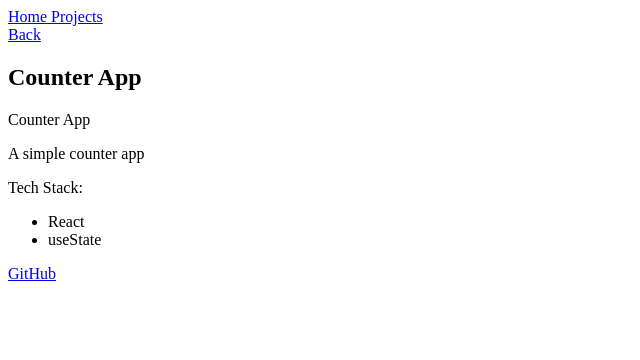
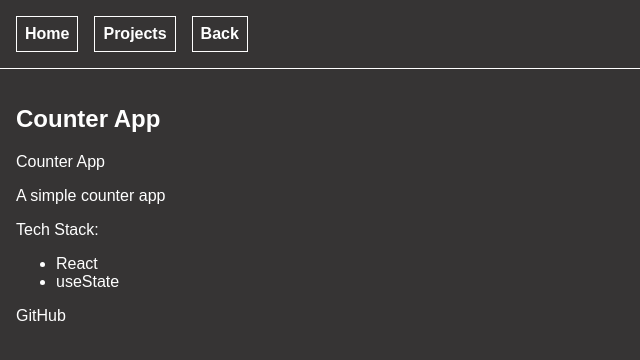
Before and after one commit to abdulsami-94/Portfolio-React, a React (Vite) app: page /projects/1 in a window 1280 px wide. Shown: the top 360 px of the page, without its empty margins (0-640 px from the left). Built offline with nearby package versions, Linux system fonts and the light colour scheme.

Commit message:
Added a minimal css and fixed the back nacigation issue

```diff
--- a/src/Navbar.jsx
+++ b/src/Navbar.jsx
@@ -1,10 +1,17 @@
-import { Link } from "react-router-dom";
+import { Link, useLocation } from "react-router-dom";
 
 function Navbar(){
+    const location = useLocation();
+    console.log("Current Location:",location);
+
+    const showBack = location.pathname.startsWith("/projects/");
+    console.log("Show Back?", showBack);
+
     return(
-        <nav>
+        <nav className="NavBar">
             <Link to="/"> Home </Link>
             <Link to="/projects"> Projects </Link>
+            {showBack && <Link to="./projects"> Back </Link>}
         </nav>
     );
 }
--- a/src/ProjectDetails.jsx
+++ b/src/ProjectDetails.jsx
@@ -1,4 +1,4 @@
-import { Link, useParams } from "react-router-dom";
+import { useParams } from "react-router-dom";
 import { projects } from "./data/ProjectsData.jsx";
 
 function ProjectDetails() {
@@ -16,10 +16,6 @@ function ProjectDetails() {
     return (
 
         <div className="projectDetails">
-            <nav>
-                <Link to="/projects">Back</Link>
-            </nav>
-
             <h2>{project.title}</h2>
             <p>{project.title}</p>
             <p>{project.description}</p>
--- a/src/index.css
+++ b/src/index.css
@@ -0,0 +1,54 @@
+body {
+    margin: 0;
+    padding: 0;
+    box-sizing: border-box;
+    font-family: 'Poppins', sans-serif;
+    background-color: #363434;
+}
+
+.NavBar {
+    display: flex;
+    gap: 1rem;
+    border-bottom: 1px solid white;
+    padding: 1rem;
+}
+
+.NavBar a {
+    border: 1px solid white;
+    padding: 0.5rem;
+    text-decoration: none;
+    color: white;
+    font-weight: bold;
+}
+
+h1 {
+    color: white;
+}
+
+h2 {
+    color: white;
+}
+
+.projects {
+    padding: 1rem;
+    color: white;
+    text-decoration: none;
+    list-style: none;
+}
+
+.projects a {
+    color: white;
+    text-decoration: none;
+}
+
+.projectDetails {
+    padding: 1rem;
+    color: white;
+    text-decoration: none;
+    list-style: none;
+}
+
+.projectDetails a {
+    color: white;
+    text-decoration: none;
+}
```
